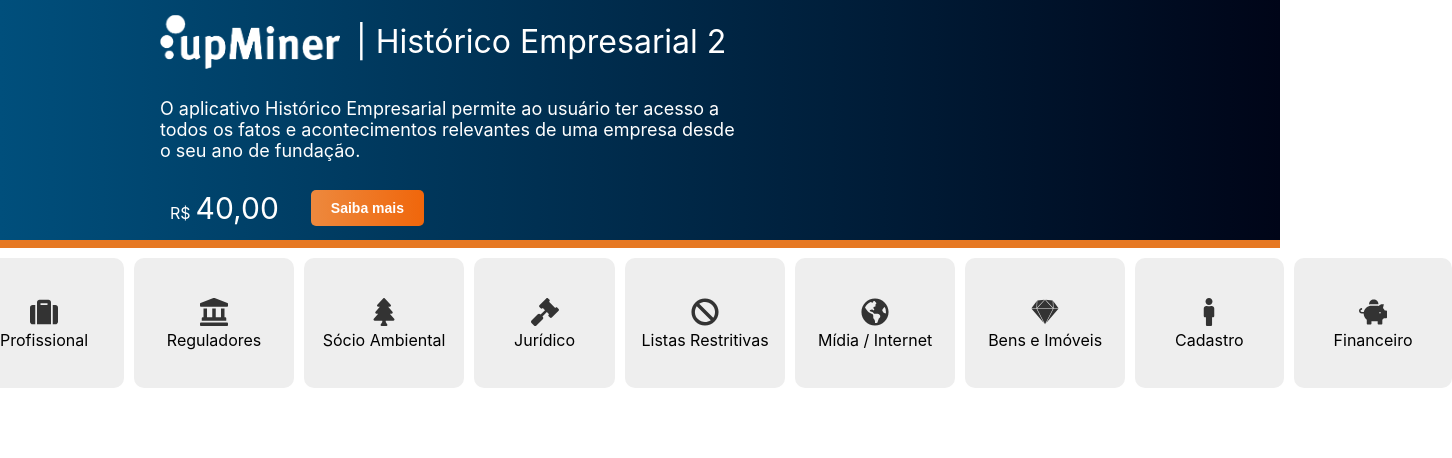
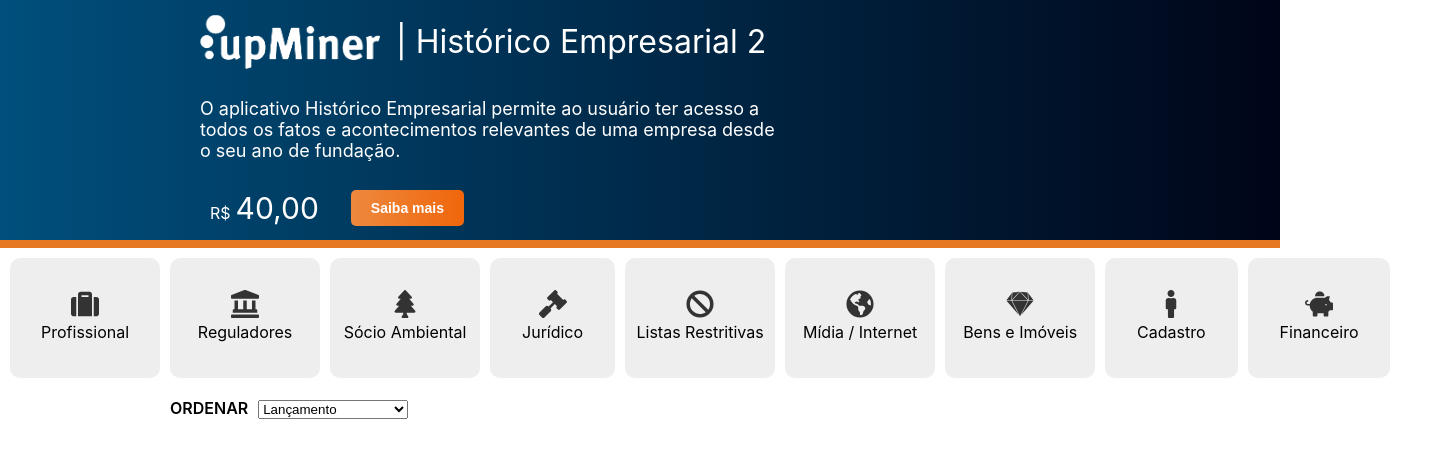
Before and after one commit to matheusgbl/upminer, a React (Vite) app: page / in a window 1280 px wide. Shown: the top 458 px of the page, 1452 px wide, since content can reach past the window. Built offline with nearby package versions, Linux system fonts and the light colour scheme.

Commit message:
Adicionado input e mudanças no estilo, e mudança do local dos componentes para a pasta pages

```diff
--- a/src/App.jsx
+++ b/src/App.jsx
@@ -1,11 +1,9 @@
-import Header from './components/Header';
-import { SelectCategory } from './components/SelectCategory';
+import HomePage from './pages/home';
 
 export default function App() {
   return (
     <div>
-      <Header />
-      <SelectCategory />
+      <HomePage />
     </div>
   );
 }
--- a/src/components/Card/index.jsx
+++ b/src/components/Card/index.jsx
@@ -2,10 +2,12 @@
 
 import React from 'react';
 
-export const Card = () => {
+const Card = () => {
   return (
     <div>
       <p>Card</p>
     </div>
   );
 };
+
+export default Card;
--- /dev/null
+++ b/src/components/OrderInput/index.jsx
@@ -0,0 +1,17 @@
+import '../../styles/orderInput.scss';
+
+import React from 'react';
+
+const OrderInput = () => {
+  return (
+    <div className="main-page__input">
+      <label htmlFor="order-input">ORDENAR</label>
+      <select name="order-input" id="order-input">
+        <option value="Lançamento">Lançamento</option>
+        <option value="Preço">Preço</option>
+      </select>
+    </div>
+  );
+};
+
+export default OrderInput;
--- a/src/components/SelectCategory/CategoryCard.jsx
+++ b/src/components/SelectCategory/CategoryCard.jsx
@@ -1,6 +1,6 @@
 import React, { useRef, useState } from 'react';
 
-export const CategoryCard = ({ name, value, icon, notFocusClass, focusClass }) => {
+const CategoryCard = ({ name, value, icon, notFocusClass, focusClass }) => {
   const barberRef = useRef(null);
 
   const [isFocused, setIsFocused] = useState(false);
@@ -19,3 +19,5 @@
     </>
   );
 };
+
+export default CategoryCard;
--- a/src/components/SelectCategory/index.jsx
+++ b/src/components/SelectCategory/index.jsx
@@ -14,9 +14,9 @@
   FaTree,
 } from 'react-icons/fa';
 
-import { CategoryCard } from './CategoryCard';
+import CategoryCard from './CategoryCard';
 
-export const SelectCategory = () => {
+const SelectCategory = () => {
   return (
     <div className="main-page__categories">
       <CategoryCard
@@ -92,3 +92,5 @@
     </div>
   );
 };
+
+export default SelectCategory;
--- /dev/null
+++ b/src/pages/home.jsx
@@ -0,0 +1,21 @@
+import '../styles/home.scss';
+
+import React from 'react';
+
+import Header from '../components/Header';
+import OrderInput from '../components/OrderInput';
+import SelectCategory from '../components/SelectCategory';
+
+const HomePage = () => {
+  return (
+    <>
+      <Header />
+      <main className="main-page">
+        <SelectCategory />
+        <OrderInput />
+      </main>
+    </>
+  );
+};
+
+export default HomePage;
--- a/src/styles/categories.scss
+++ b/src/styles/categories.scss
@@ -11,12 +11,12 @@
 
   .main-page__category {
     margin-top: 10px;
-    padding: 2.5rem;
     background-color: #eee;
-    width: 160px;
-    height: 130px;
+    width: 150px;
+    height: 120px;
     text-align: center;
     border-radius: 10px;
+    padding: 2rem;
 
     &.focused {
       background-color: #e67924;
--- a/src/styles/header.scss
+++ b/src/styles/header.scss
@@ -7,7 +7,7 @@
   flex-direction: column;
   justify-content: center;
   height: 30vh;
-  padding: 20px 160px;
+  padding: 20px 200px;
   background-image: $headerBackground;
 
   .up-header__content__carousel {
--- /dev/null
+++ b/src/styles/home.scss
@@ -0,0 +1,3 @@
+.main-page {
+  padding: 0 170px;
+}
--- /dev/null
+++ b/src/styles/orderInput.scss
@@ -0,0 +1,13 @@
+.main-page__input {
+  margin-top: 20px;
+
+  & label {
+    font-weight: 600;
+    margin-right: 10px;
+  }
+
+  & select {
+    width: 150px;
+    outline: none;
+  }
+}
```
